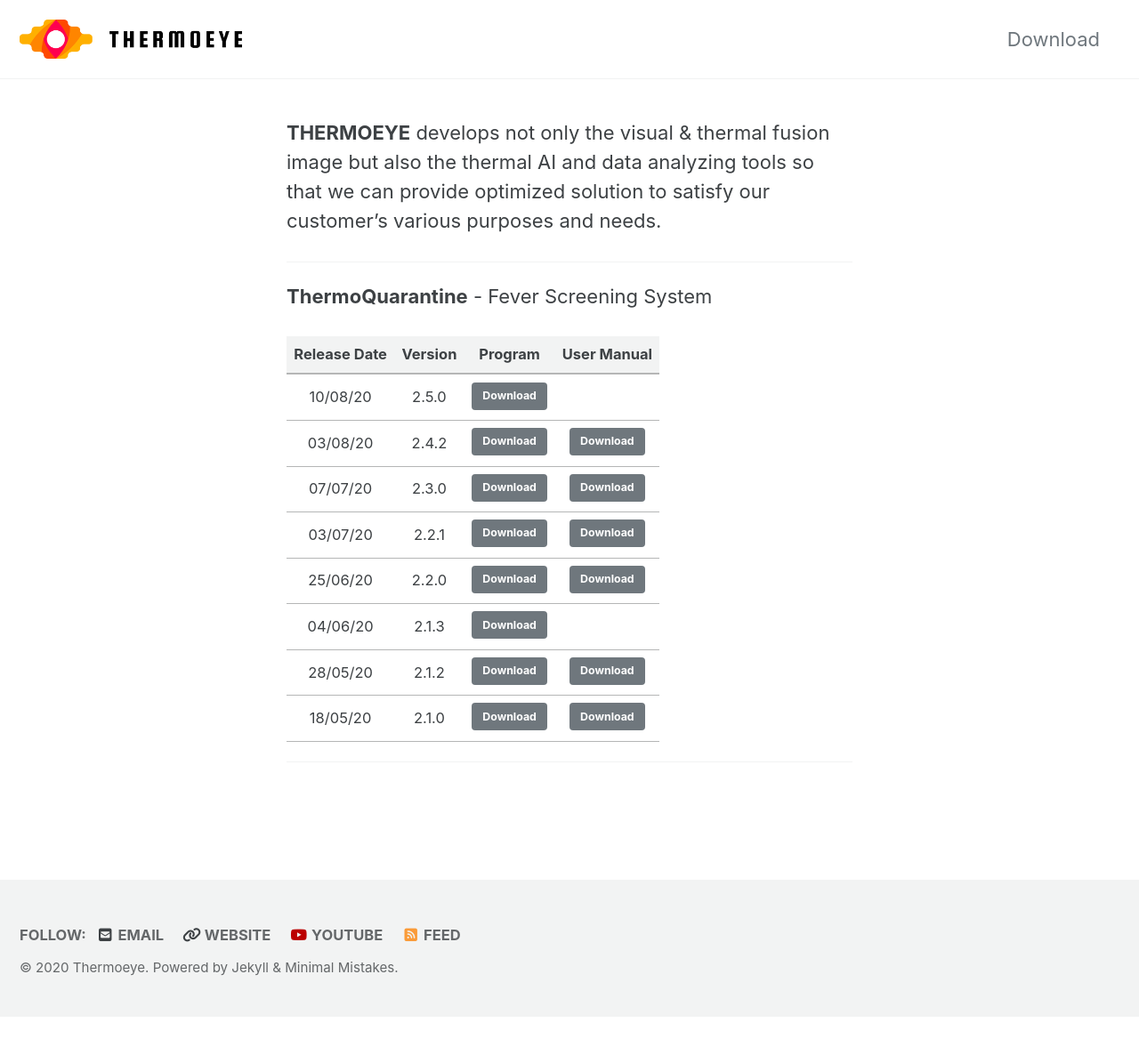
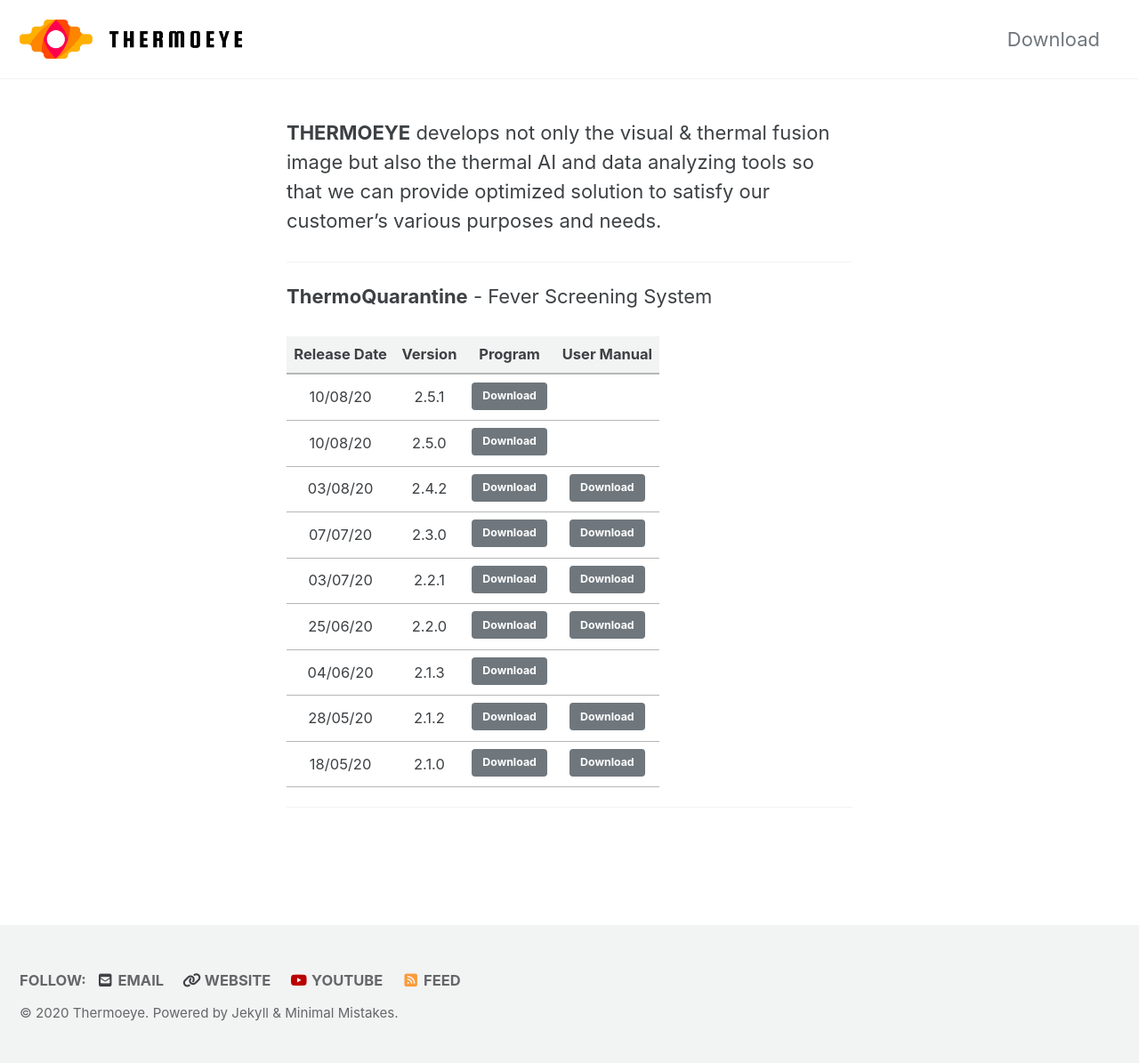
Before and after one commit to ThermoEye/ThermoEye.github.io, a Jekyll site: the page built from _pages/download.md, in a window 1280 px wide. Shown: the whole page at 89% size. Built offline with Jekyll 4.4.1, drawn with Linux system fonts in a browser that asks for light colours; cached includes are drawn as plain includes; nearby versions of some CDN libraries; before the commit the page ends 1143 px from its top, so only the background shows below that.

Commit message:
Upload 2.5.1 Setup File

```diff
--- a/_pages/download.md
+++ b/_pages/download.md
@@ -19,6 +19,7 @@
 
 | Release Date | Version | Program | User Manual |
 |:---------:|:---------:|:---------:|:---------:|
+| 10/08/20 | 2.5.1 | <a href="https://docs.google.com/uc?export=download&id=1hqFEgapAbxvsemPmxraJmBOxNSqHYlLd" class="btn btn--primary">Download</a> |  |
 | 10/08/20 | 2.5.0 | <a href="https://docs.google.com/uc?export=download&id=1GvOD2RsmKoURtAspkxi14mf9v9mx237k" class="btn btn--primary">Download</a> |  |
 | 03/08/20 | 2.4.2 | <a href="https://docs.google.com/uc?export=download&id=1KG0odOlWiBOcOJ3utVRsqk-wwHP6JauY" class="btn btn--primary">Download</a> | <a href="https://docs.google.com/uc?export=download&id=1EK7yxFblUUVWGxjvqxirdhaLLc51P3yE" class="btn btn--primary">Download</a> |
 | 07/07/20 | 2.3.0 | <a href="https://docs.google.com/uc?export=download&id=1Dj2M92AnunLv9m28-mSB3ogmTpgjTlDC" class="btn btn--primary">Download</a> | <a href="https://docs.google.com/uc?export=download&id=1uk9fDWnQ9EgRp40JBxRrMgcRdpCUlzf0" class="btn btn--primary">Download</a> |
```
